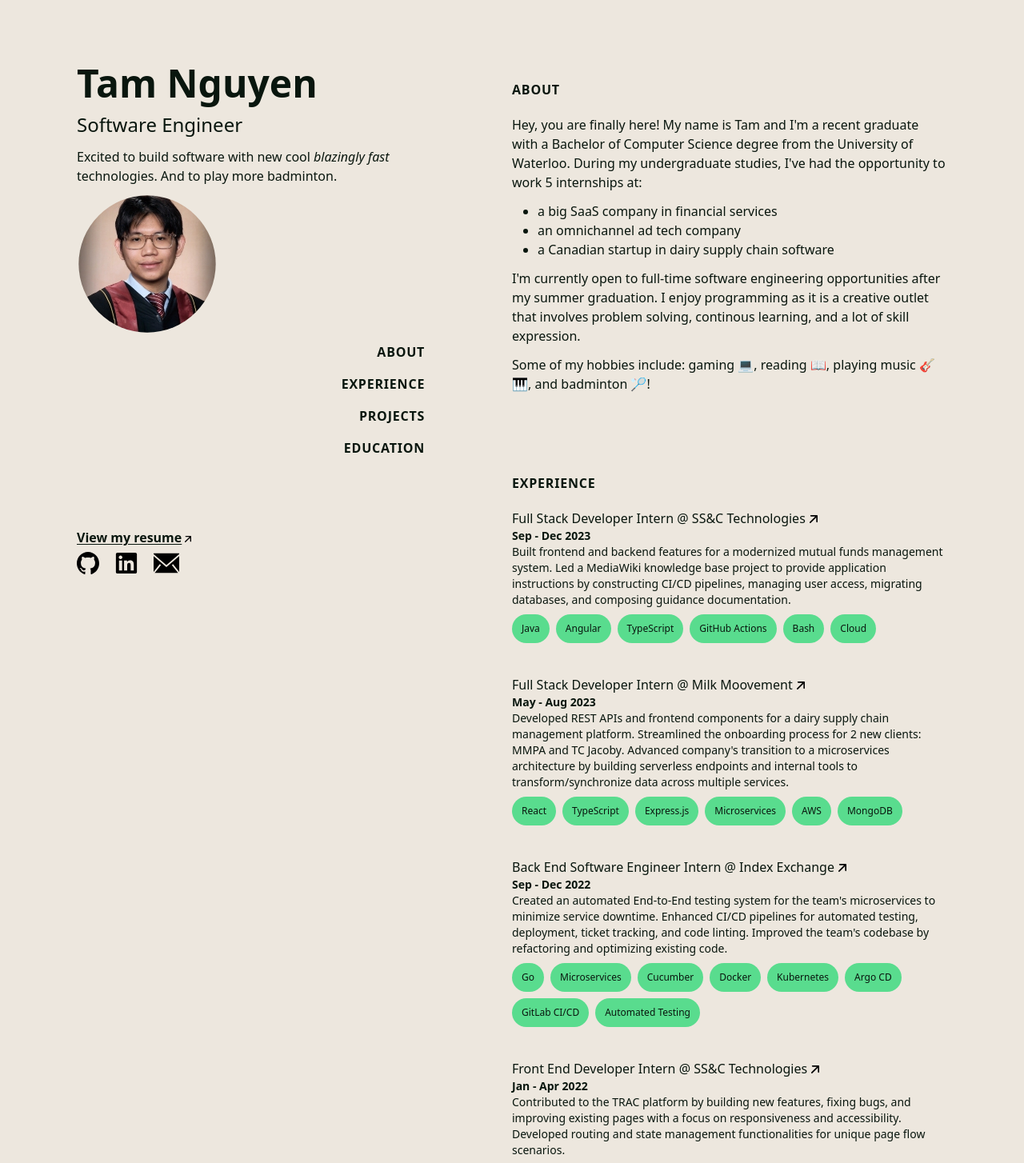
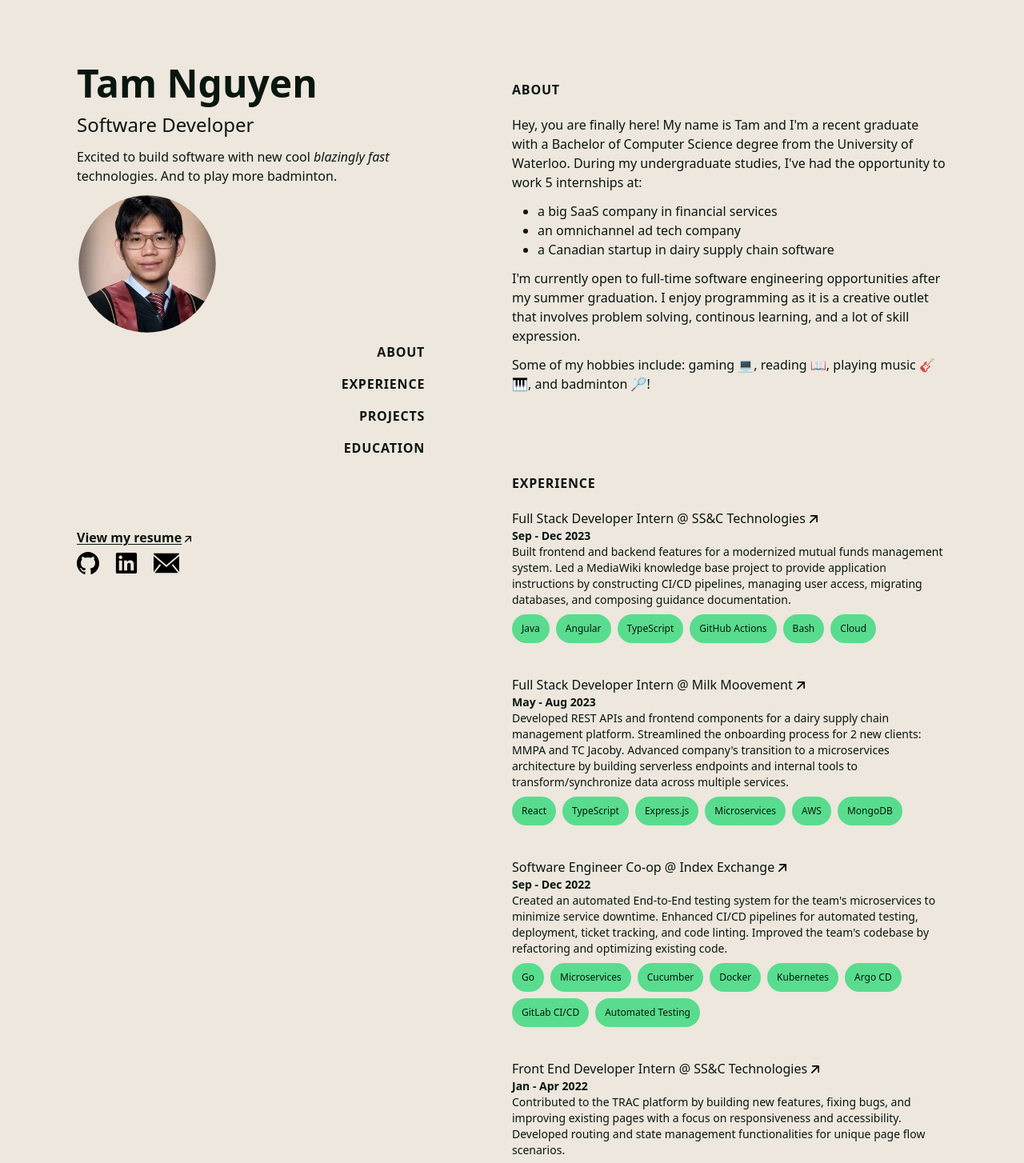
Before and after one commit to tamnguyen820/tamnguyen820.github.io, a React (Vite) app: page / in a window 1280 px wide. Shown: the top 1454 px of the page at 80% size. Built offline with nearby package versions, Linux system fonts and the light colour scheme.

Commit message:
change some titles and update education

```diff
--- a/src/data/education.ts
+++ b/src/data/education.ts
@@ -7,7 +7,10 @@ export const educationData: SchoolItem[] = [
     degree: "Bachelor of Computer Science, Honours Co-op",
     fromDate: new Date("2020-09-05"),
     toDate: new Date("2024-04-30"),
-    description: ["GPA: 3.83/4.00 (88%)"],
+    description: [
+      "GPA: 3.83/4.00 (88%)",
+      "Graduating with Dean's Honours Distinction",
+    ],
   },
   {
     name: "University of New Brunswick",
--- a/src/data/jobs.ts
+++ b/src/data/jobs.ts
@@ -38,7 +38,7 @@ export const jobsData: JobItem[] = [
     ],
   },
   {
-    title: "Back End Software Engineer Intern",
+    title: "Software Engineer Co-op",
     company: "Index Exchange",
     site: "https://www.indexexchange.com",
     fromDate: new Date("2022-09-05"),
--- a/src/layouts/Header.tsx
+++ b/src/layouts/Header.tsx
@@ -13,7 +13,7 @@ const Header = () => (
   >
     <div>
       <h1 className="text-5xl font-bold">Tam Nguyen</h1>
-      <h2 className="mt-3 text-2xl font-medium">Software Engineer</h2>
+      <h2 className="mt-3 text-2xl font-medium">Software Developer</h2>
       <p className="mt-3 pb-2">
         Excited to build software with new cool
         <span className="italic"> blazingly fast</span> technologies. And to
```
